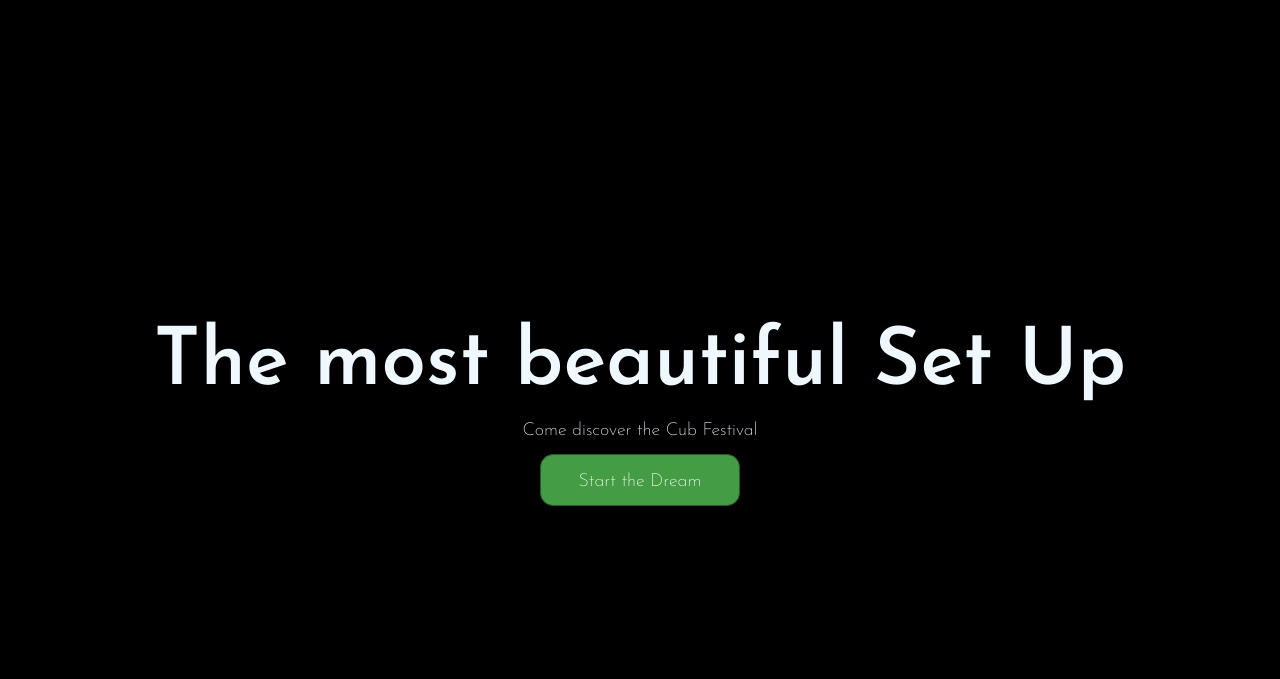
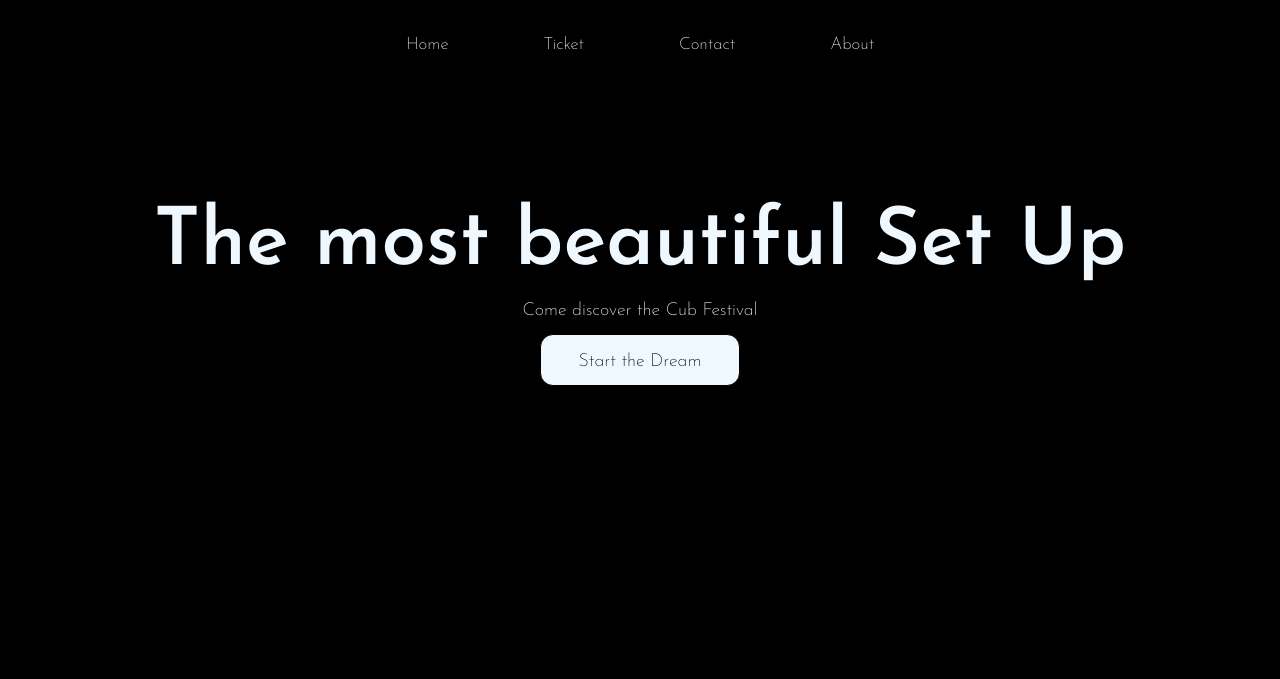
Before and after one commit to Francois973/festival, a plain HTML site: page index.html in a window 1280 px wide. Both pictures are taken after a click on the link "Start the Dream". Shown: the top 679 px of the page. Drawn offline with nearby package versions, Linux system fonts and the light colour scheme.

Commit message:
add a navbar and repositioning h1

```diff
--- a/index.html
+++ b/index.html
@@ -12,11 +12,20 @@
   </head>
   <body>
     <div id= "banner">
-      <h1>The most beautiful Set Up</h1>
+      <div>
+        <div class="navbar">
+          <a class="active" href="#home">Home</a>
+          <a href="#ticket">Ticket</a>
+          <a href="#contact">Contact</a>
+          <a href="#about">About</a>
+        </div>
+      </div>
+        <h1>The most beautiful Set Up</h1>
         <p>Come discover the Cub Festival</p>
         <p>
-          <a href="#" class="btn btn-success btn-lg">Start the Dream</a>
+          <a href="#" class="btn btn-primary btn-lg">Start the Dream</a>
         </p>
+
     </div>
     <div class="container d-flex">
       <div class="row">
--- a/style.css
+++ b/style.css
@@ -3,9 +3,44 @@
 
 body {
   background-color: black;
+  overflow-x: hidden;
+}
+
+.navbar a {
+  position: relative;
+  top: -270px;
+  height: 32px;
+  text-align: right;
+  color: aliceblue;
+  text-align: center;
+  padding: 14px 16px;
+  text-decoration: none;
+  font-size: 17px;
+  font-family: 'Josefin Sans', sans-serif;
+  width: 150px;
+  margin-top: 20px;
+  margin: 20px;
+  border-radius: 8px;
+  transition: all 0.3s ease;
+  display:inline;
+  padding: 25px;
+  width: 10px;
+  height: auto;
+  justify-content: space-between;
+  justify-content: space-around;
+}
+
+
+
+.navbar a:hover {
+  background-color: #ddd;
+  color: black;
+  font-weight: bolder;
+  transition: all 0.3s ease;
 }
 
 h1 {
+  margin-top: -170px;
   font-family: 'Josefin Sans', sans-serif;
   color: aliceblue;
   font-size: xx-large;
@@ -25,7 +60,7 @@ p {
   border-radius: 13px;
 }
 
-.btn-success {
+.btn-primary {
   color: aliceblue;
   background-color: black;
   border-color: aliceblue;
@@ -39,13 +74,20 @@ p {
   transition: all 0.3s ease;
 }
 
-.btn-success:hover {
+.btn-primary:hover {
   opacity: 0.8;
   background-color: aliceblue;
   transition: all 0.3s ease;
   border-color: antiquewhite;
   opacity: 0.;
   color: black;
+  border-color: black;
+}
+
+.btn-primary:focus {
+  background-color: aliceblue;
+  color: black;
+  border-color: black;
 }
 
 #banner {
@@ -66,6 +108,7 @@ p {
   height: 300px;
   display: inline-block;
   margin-right: 200px;
+  text-align: left;
 }
 
 .container {
```
